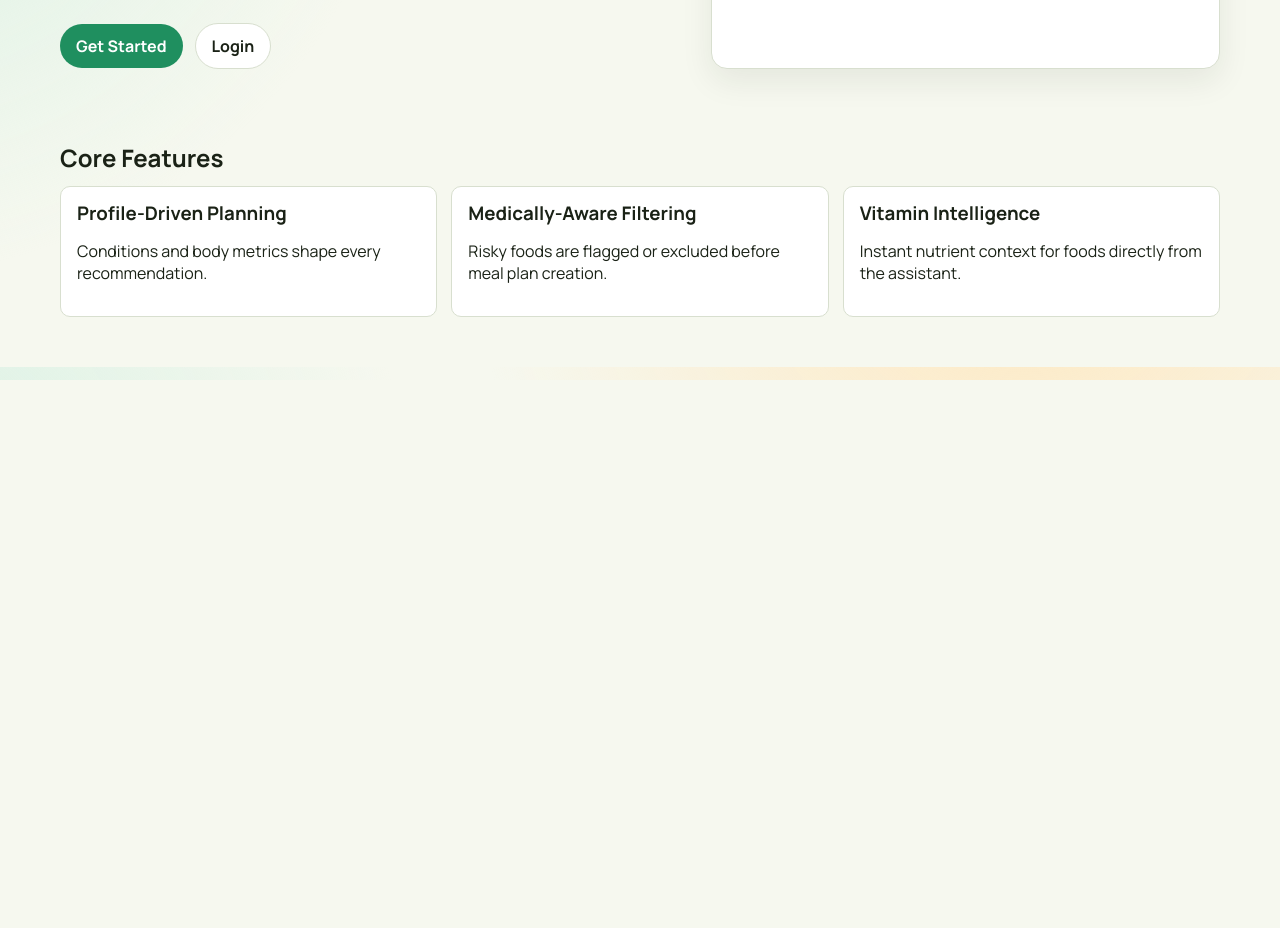
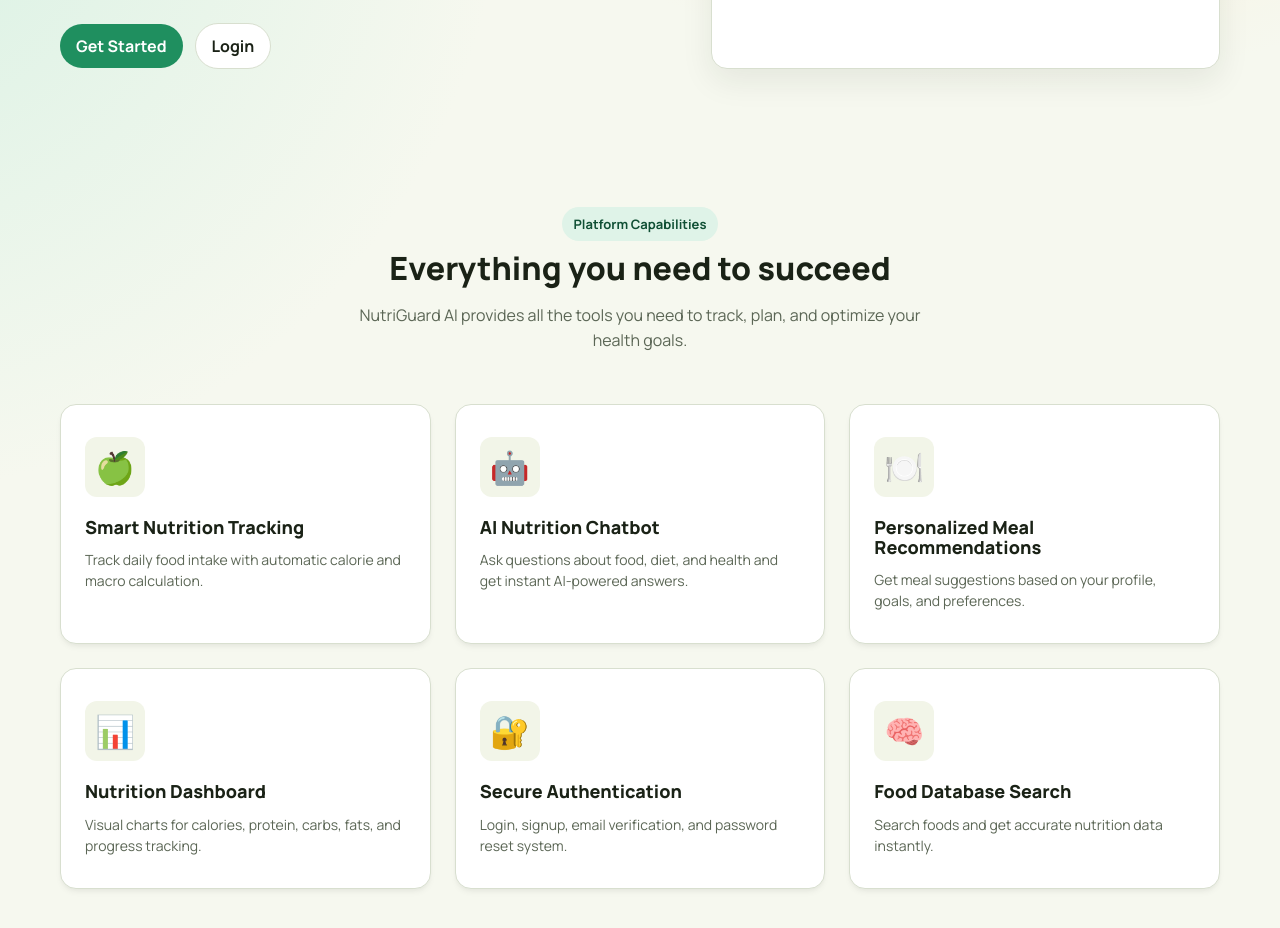
Before and after one commit to hermela-an/nutrition-guard-ai, an Angular app in the folder frontend/ng-app/: page / in a window 1280 px wide. Shown: the part 420-1348 px from the top of the page. Before the commit the page ends 800 px from the top, so only its background shows below. Built offline with nearby package versions, Linux system fonts and the light colour scheme.

Commit message:
feat(landing): implement modern SaaS features section with smooth scrolling

```diff
--- a/frontend/ng-app/src/app/features/landing/landing.component.css
+++ b/frontend/ng-app/src/app/features/landing/landing.component.css
@@ -0,0 +1,71 @@
+.features-section {
+  padding: 80px 0 100px;
+}
+
+.features-header {
+  text-align: center;
+  max-width: 600px;
+  margin: 0 auto 50px;
+}
+
+.features-header h2 {
+  font-size: 32px;
+  font-weight: 800;
+  margin: 10px 0 16px;
+  color: var(--text);
+}
+
+.features-header .muted {
+  font-size: 16px;
+  line-height: 1.6;
+}
+
+.feature-grid-modern {
+  display: grid;
+  grid-template-columns: repeat(auto-fit, minmax(300px, 1fr));
+  gap: 24px;
+}
+
+.feature-card {
+  background: var(--panel);
+  border: 1px solid var(--line);
+  border-radius: 16px;
+  padding: 32px 24px;
+  transition: all 0.3s ease;
+  box-shadow: 0 4px 6px -1px rgba(0, 0, 0, 0.05), 0 2px 4px -1px rgba(0, 0, 0, 0.03);
+  display: flex;
+  flex-direction: column;
+  align-items: flex-start;
+}
+
+.feature-card:hover {
+  transform: translateY(-5px);
+  box-shadow: 0 12px 20px -5px rgba(0, 0, 0, 0.1), 0 8px 10px -5px rgba(0, 0, 0, 0.04);
+  border-color: var(--brand);
+}
+
+.feature-icon {
+  font-size: 32px;
+  margin-bottom: 20px;
+  background: var(--panel-soft);
+  width: 60px;
+  height: 60px;
+  display: flex;
+  align-items: center;
+  justify-content: center;
+  border-radius: 12px;
+}
+
+.feature-card h3 {
+  font-size: 18px;
+  font-weight: 800;
+  margin: 0 0 12px;
+  color: var(--text);
+}
+
+.feature-card p {
+  font-size: 14px;
+  line-height: 1.5;
+  color: var(--muted);
+  margin: 0;
+}
--- a/frontend/ng-app/src/app/features/landing/landing.component.html
+++ b/frontend/ng-app/src/app/features/landing/landing.component.html
@@ -34,13 +34,50 @@
       </div>
     </section>
 
-    <section class="section" id="features">
+    <section class="section features-section" id="features">
       <div class="container">
-        <h2>Core Features</h2>
-        <div class="feature-grid" style="margin-top:14px;">
-          <article class="feature"><h3>Profile-Driven Planning</h3><p>Conditions and body metrics shape every recommendation.</p></article>
-          <article class="feature"><h3>Medically-Aware Filtering</h3><p>Risky foods are flagged or excluded before meal plan creation.</p></article>
-          <article class="feature"><h3>Vitamin Intelligence</h3><p>Instant nutrient context for foods directly from the assistant.</p></article>
+        <div class="features-header">
+          <span class="eyebrow">Platform Capabilities</span>
+          <h2>Everything you need to succeed</h2>
+          <p class="muted">NutriGuard AI provides all the tools you need to track, plan, and optimize your health goals.</p>
+        </div>
+
+        <div class="feature-grid-modern">
+          <article class="feature-card">
+            <div class="feature-icon">🍏</div>
+            <h3>Smart Nutrition Tracking</h3>
+            <p>Track daily food intake with automatic calorie and macro calculation.</p>
+          </article>
+
+          <article class="feature-card">
+            <div class="feature-icon">🤖</div>
+            <h3>AI Nutrition Chatbot</h3>
+            <p>Ask questions about food, diet, and health and get instant AI-powered answers.</p>
+          </article>
+
+          <article class="feature-card">
+            <div class="feature-icon">🍽️</div>
+            <h3>Personalized Meal Recommendations</h3>
+            <p>Get meal suggestions based on your profile, goals, and preferences.</p>
+          </article>
+
+          <article class="feature-card">
+            <div class="feature-icon">📊</div>
+            <h3>Nutrition Dashboard</h3>
+            <p>Visual charts for calories, protein, carbs, fats, and progress tracking.</p>
+          </article>
+
+          <article class="feature-card">
+            <div class="feature-icon">🔐</div>
+            <h3>Secure Authentication</h3>
+            <p>Login, signup, email verification, and password reset system.</p>
+          </article>
+
+          <article class="feature-card">
+            <div class="feature-icon">🧠</div>
+            <h3>Food Database Search</h3>
+            <p>Search foods and get accurate nutrition data instantly.</p>
+          </article>
         </div>
       </div>
     </section>
--- a/frontend/ng-app/src/styles.scss
+++ b/frontend/ng-app/src/styles.scss
@@ -1,3 +1,7 @@
+html {
+  scroll-behavior: smooth;
+}
+
 :root {
   --bg: #f6f8ef;
   --panel: #ffffff;
```
